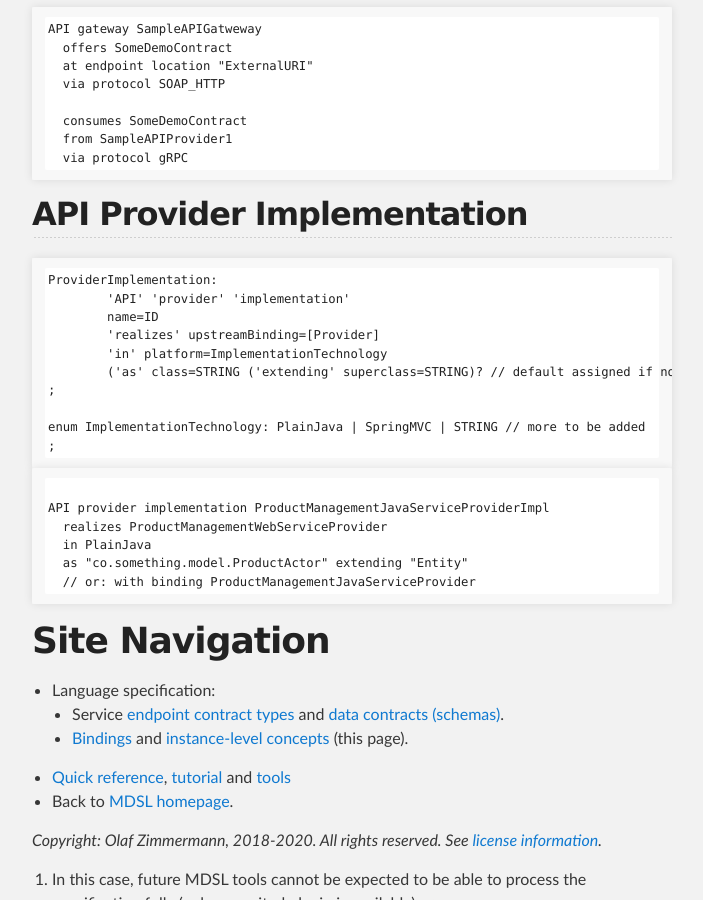
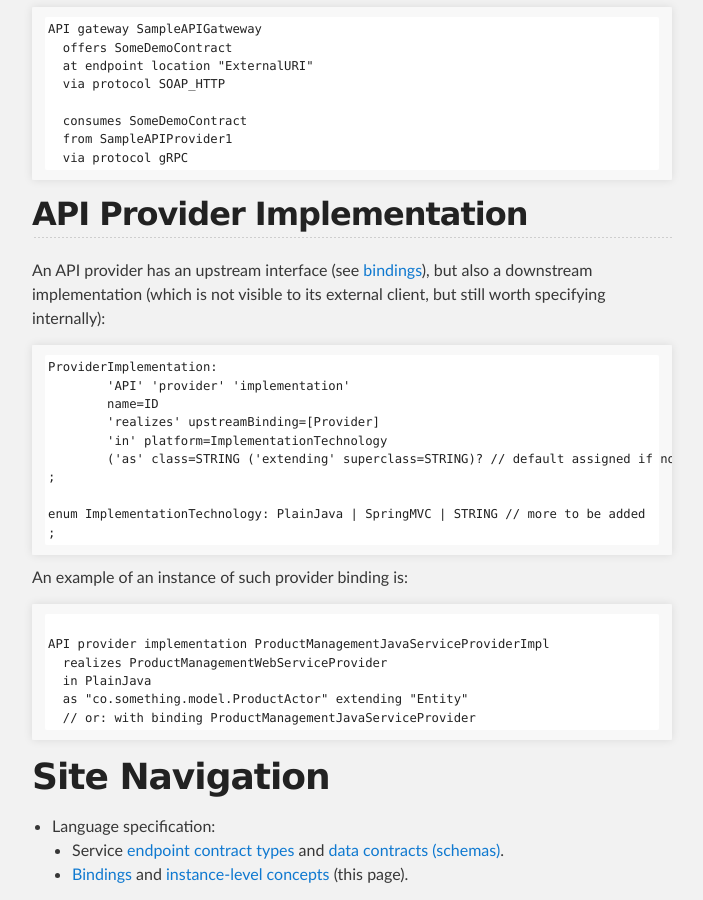
Before and after one commit to Microservice-API-Patterns/MDSL-Specification, a Jekyll site: the page built from docs/optionalparts.md, in a window 1280 px wide and 900 px high, scrolled down 2101 px. Shown: the whole window, without its empty margins (288-991 px from the left). Built offline with Jekyll 4.4.1, drawn with Linux system fonts in a browser that asks for light colours; our own code applies the rules of GitHub Pages for plain Markdown files.

Commit message:
Bug fixes

```diff
--- a/docs/optionalparts.md
+++ b/docs/optionalparts.md
@@ -96,6 +96,8 @@ API gateway SampleAPIGatweway
 
 ## API Provider Implementation
 
+An API provider has an upstream interface (see [bindings](./bindings)), but also a downstream implementation (which is not visible to its external client, but still worth specifying internally):
+
 ~~~
 ProviderImplementation:
 	'API' 'provider' 'implementation'
@@ -110,6 +112,8 @@ enum ImplementationTechnology: PlainJava | SpringMVC | STRING // more to be adde
 ~~~
 
 <!-- removed 	| 'with' 'binding' downstreamBinding=[Provider])? // reference to Java protocol binding (optional) as well as vlingo enum TODO 4.0 adopt example  -->
+
+An example of an instance of such provider binding is:
 
 ~~~
 
```
Also changed, not shown: docs/datacontract.md (+3 -1 lines), docs/tools.md (+1 -1 lines).
